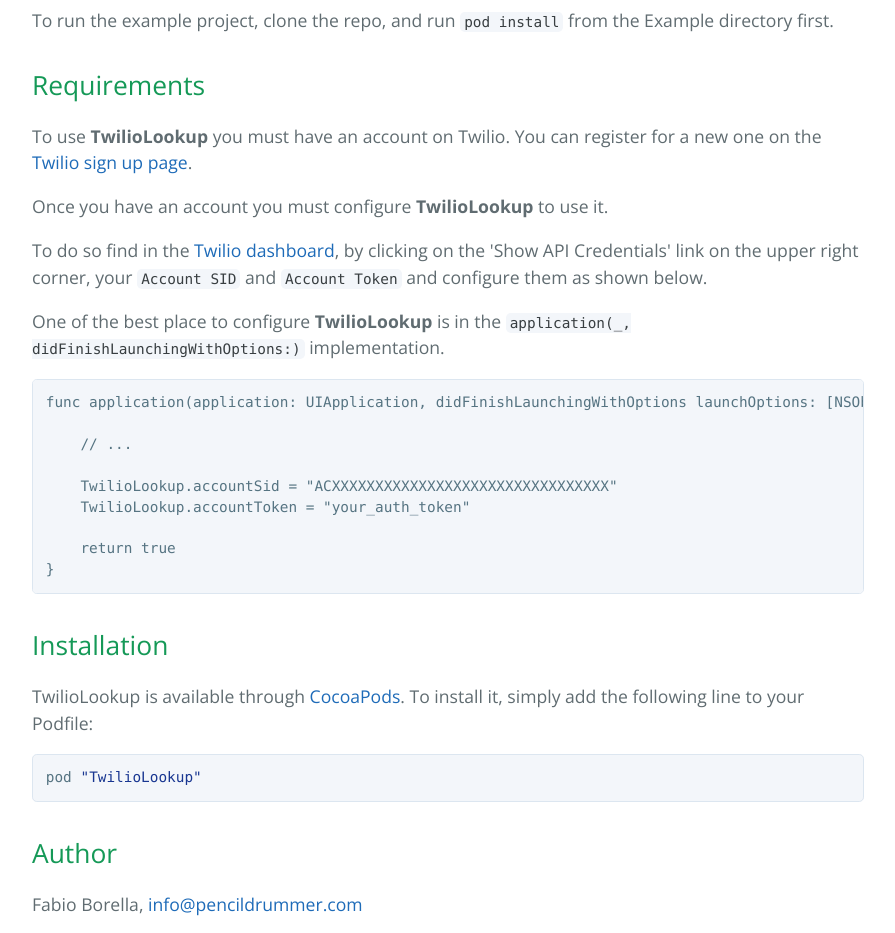
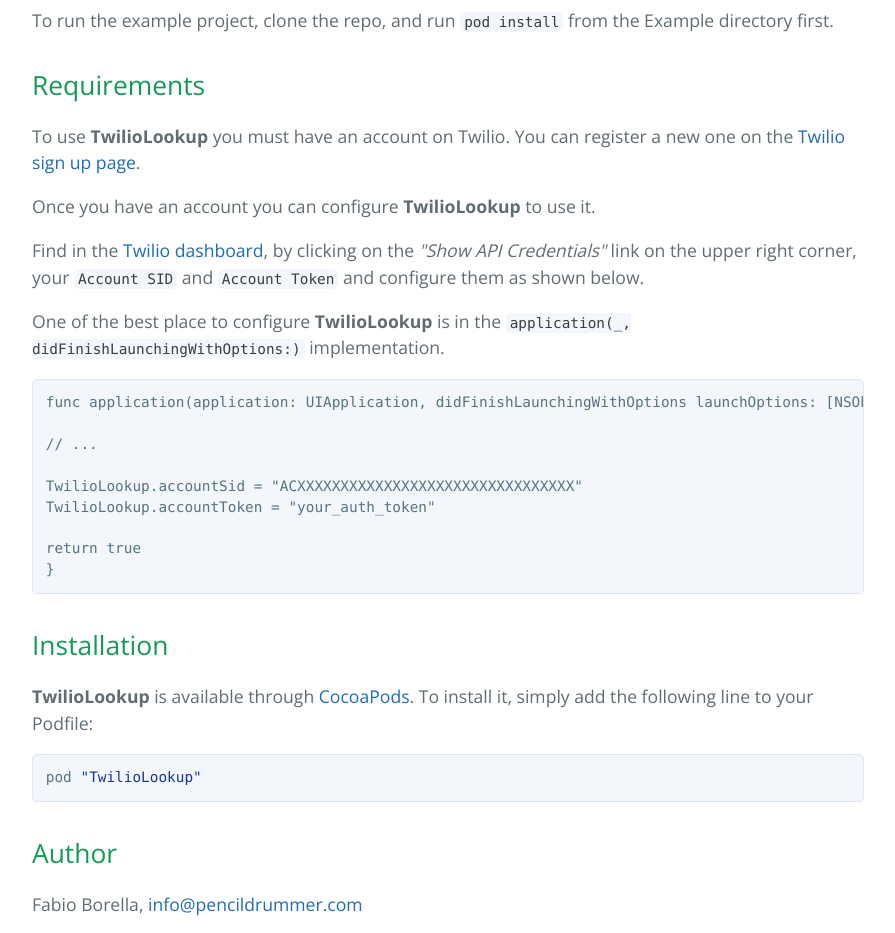
Before and after one commit to pencildrummer/TwilioLookup, a plain HTML site: page index.html in a window 1280 px wide. Shown: the part 1180-2113 px from the top of the page, without its empty margins (192-1087 px from the left). Drawn offline with nearby package versions, Linux system fonts and the light colour scheme.

```diff
--- a/index.html
+++ b/index.html
@@ -35,29 +35,29 @@
 <h2>
 <a id="requirements" class="anchor" href="#requirements" aria-hidden="true"><span aria-hidden="true" class="octicon octicon-link"></span></a>Requirements</h2>
 
-<p>To use <strong>TwilioLookup</strong> you must have an account on Twilio. You can register for a new one on the <a href="https://www.twilio.com/try-twilio">Twilio sign up page</a>.</p>
+<p>To use <strong>TwilioLookup</strong> you must have an account on Twilio. You can register a new one on the <a href="https://www.twilio.com/try-twilio">Twilio sign up page</a>.</p>
 
-<p>Once you have an account you must configure <strong>TwilioLookup</strong> to use it.</p>
+<p>Once you have an account you can configure <strong>TwilioLookup</strong> to use it.</p>
 
-<p>To do so find in the <a href="https://www.twilio.com/console/sms/dashboard">Twilio dashboard</a>, by clicking on the 'Show API Credentials' link on the upper right corner, your <code>Account SID</code> and <code>Account Token</code> and configure them as shown below.</p>
+<p>Find in the <a href="https://www.twilio.com/console/sms/dashboard">Twilio dashboard</a>, by clicking on the <em>"Show API Credentials"</em> link on the upper right corner, your <code>Account SID</code> and <code>Account Token</code> and configure them as shown below.</p>
 
 <p>One of the best place to configure <strong>TwilioLookup</strong> is in the <code>application(_, didFinishLaunchingWithOptions:)</code> implementation.</p>
 
 <pre><code>func application(application: UIApplication, didFinishLaunchingWithOptions launchOptions: [NSObject: AnyObject]?) -&gt; Bool {
 
-    // ...
+// ...
 
-    TwilioLookup.accountSid = "ACXXXXXXXXXXXXXXXXXXXXXXXXXXXXXXXX"
-    TwilioLookup.accountToken = "your_auth_token"
+TwilioLookup.accountSid = "ACXXXXXXXXXXXXXXXXXXXXXXXXXXXXXXXX"
+TwilioLookup.accountToken = "your_auth_token"
 
-    return true
+return true
 }
 </code></pre>
 
 <h2>
 <a id="installation" class="anchor" href="#installation" aria-hidden="true"><span aria-hidden="true" class="octicon octicon-link"></span></a>Installation</h2>
 
-<p>TwilioLookup is available through <a href="http://cocoapods.org">CocoaPods</a>. To install
+<p><strong>TwilioLookup</strong> is available through <a href="http://cocoapods.org">CocoaPods</a>. To install
 it, simply add the following line to your Podfile:</p>
 
 <div class="highlight highlight-source-ruby"><pre>pod <span class="pl-s"><span class="pl-pds">"</span>TwilioLookup<span class="pl-pds">"</span></span></pre></div>
```
Also changed, not shown: params.json (+1 -1 lines).
